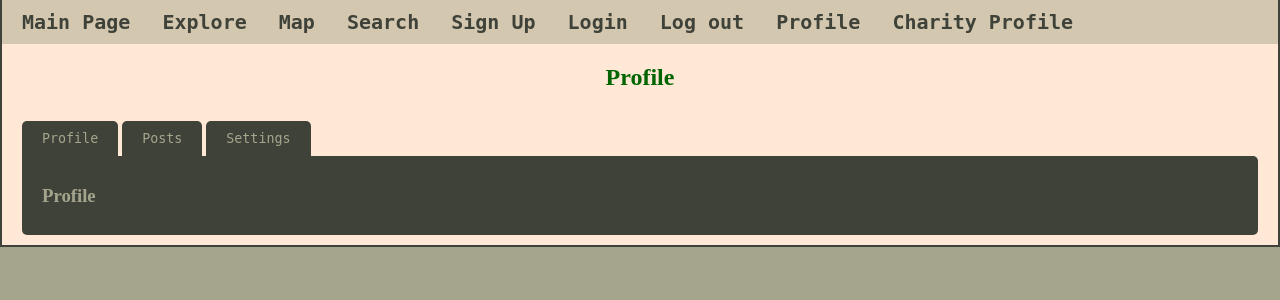
After one commit to SimonHorrocks/Charit.ly, a Flask app: page /blog in a window 1280 px wide. The commit adds this page. Shown: the top 300 px of the page. Run offline with Flask 2, Linux system fonts and the light colour scheme; data that the repository does not hold is empty.

Commit message:
Added profile page for charities. Added blog post form with update and delete option. Added charity profile blueprint.

```diff
--- a/app.py
+++ b/app.py
@@ -55,7 +55,9 @@ if __name__ == '__main__':
         return User.query.get(int(id)) # TODO: test that this works since id field is UserID
 
     from auth.views import auth_blueprint
+    from charity.views import charity_blueprint
 
+    app.register_blueprint(charity_blueprint)
     app.register_blueprint(auth_blueprint)
 
     app.run()
--- /dev/null
+++ b/charity/views.py
@@ -0,0 +1,61 @@
+import copy
+
+from flask import Blueprint, render_template
+from sqlalchemy import desc
+from app import db
+from charity.forms import PostForm
+from models import Post
+
+charity_blueprint = Blueprint("charity", __name__, template_folder="templates")
+
+@charity_blueprint.route('/blog')
+def blog():
+    posts = Post.query.order_by(desc('id')).all()
+    return render_template('charity_profile.html', posts=posts)
+
+
+@charity_blueprint.route('/create', methods=('GET', 'POST'))
+def create():
+    form = PostForm()
+
+    if form.validate_on_submit():
+        new_post = Post(username=None, title=form.title.data, body=form.body.data)
+
+        db.session.add(new_post)
+        db.session.commit()
+
+        return blog()
+    return render_template('create.html', form=form)
+
+
+@charity_blueprint.route('/<int:id>/update', methods=('GET', 'POST'))
+def update(id):
+    post = Post.query.filter_by(id=id).first()
+    if not post:
+        return render_template('500.html')
+
+    form = PostForm()
+
+    if form.validate_on_submit():
+        Post.query.filter_by(id=id).update({"title": form.title.data})
+        Post.query.filter_by(id=id).update({"body": form.body.data})
+
+        db.session.commit()
+
+        return blog()
+
+        # creates a copy of post object which is independent of database.
+    post_copy = copy.deepcopy(post)
+
+    # set update form with title and body of copied post object
+    form.title.data = post_copy.title
+    form.body.data = post_copy.body
+
+    return render_template('update.html', form=form)
+
+@charity_blueprint.route('/<int:id>/delete')
+def delete(id):
+    Post.query.filter_by(id=id).delete()
+    db.session.commit()
+
+    return blog()
--- a/templates/base.html
+++ b/templates/base.html
@@ -20,7 +20,7 @@
             <div class="container">
                 <div id="navbarMenuHeroA" class="navbar-menu">
                     <div class="navbar-end">
-                                                  <a href="javascript:void(0);" class="icon" onclick="responsiveNav()">&#9776;</a>
+                        <a href="javascript:void(0);" class="icon" onclick="responsiveNav()">&#9776;</a>
                         <a href="{{ url_for('index') }}" class="navbar-item">
                             Main Page
                         </a>
@@ -45,6 +45,9 @@
                         <a href="{{ url_for('profile') }}" class="navbar-item">
                             Profile
                         </a>
+                        <a href="{{ url_for('charity.create') }}" class="navbar-item">
+                            Charity Profile
+                        </a> {#TODO: Change Charity Profile name to profile#}
                     </div>
                 </div>
             </div>
--- /dev/null
+++ b/templates/charity_profile.html
@@ -0,0 +1,53 @@
+{% extends "base.html" %}
+
+{% block content %}
+
+    <h1 class="title is-1">Profile</h1>
+
+    <div class="tab">
+        <button class="tablink" onclick="tabView('Profile')" id="default">Profile</button>
+        <button class="tablink" onclick="tabView('Posts')">Posts</button>
+        <button class="tablink" onclick="tabView('Settings')">Settings</button>
+
+        <div id="Profile" class="tabcontent">
+            <h3> Profile </h3>
+        </div>
+
+        <div id="Posts" class="tabcontent">
+            <h3> MyCharities </h3>
+            <div class="box">
+                {% for post in posts %}
+                    <article class="media">
+                        <div class="media-content">
+                            <div class="content">
+                                <h1>{{ post.title }}</h1>
+                                <p>
+                                    <strong>{{ post.username }}</strong>
+                                    <small>{{ post.created.strftime('%d-%m-%Y') }}</small>
+                                    <br>
+                                    {{ post.body }}
+                                    <br>
+                                <div id="navbarMenuHeroA" class="navbar-menu">
+                                    <div class="navbar-start">
+                                        <a class="navbar-item"
+                                           href="{{ url_for('blog.update', id=post.id) }}">Update</a>
+                                        <a class="navbar-item"
+                                           href="{{ url_for('blog.delete', id=post.id) }}">Delete</a>
+                                    </div>
+                                </div>
+                                </p>
+                            </div>
+                        </div>
+                    </article>
+                {% endfor %}
+            </div>
+        </div>
+
+        <div id="Settings" class="tabcontent">
+            <h3> Settings </h3>
+        </div>
+    </div>
+    <script>
+        document.getElementById("default").click();
+    </script>
+{% endblock %}
```
Also changed, not shown: charity/forms.py (added, +9 -0 lines), templates/create.html (added, +33 -0 lines), templates/update.html (added, +33 -0 lines).
